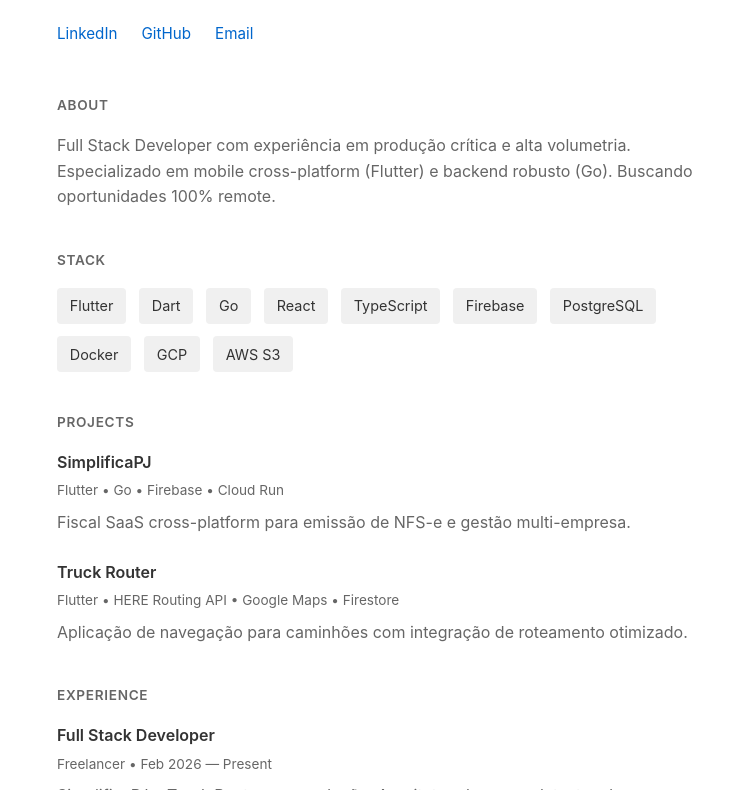
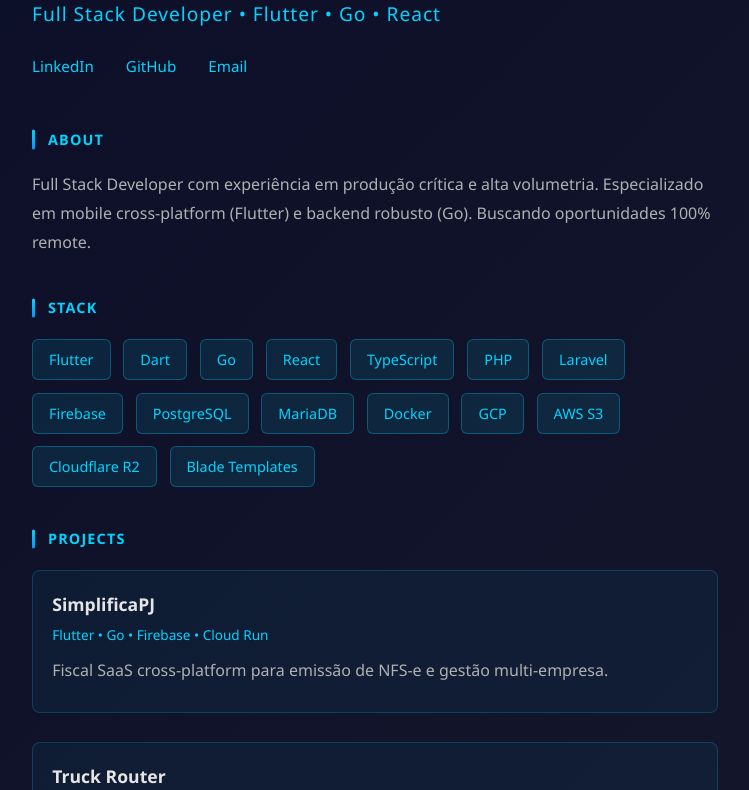
Before and after one commit to pedrolucas201/pedrolucas201.github.io, a plain HTML site: page index.html in a window 1280 px wide. Shown: the part 134-924 px from the top of the page, without its empty margins (265-1014 px from the left). Drawn offline with Linux system fonts and the light colour scheme.

Commit message:
Revamp styles and update project experience section

```diff
--- a/index.html
+++ b/index.html
@@ -12,115 +12,146 @@
         }
 
         body {
-            font-family: -apple-system, BlinkMacSystemFont, 'Segoe UI', Roboto, Oxygen, Ubuntu, Cantarell, sans-serif;
+            font-family: 'Segoe UI', Roboto, 'Helvetica Neue', sans-serif;
             line-height: 1.6;
-            color: #333;
-            background: #fff;
-        }
-
-        @media (prefers-color-scheme: dark) {
-            body {
-                background: #0a0a0a;
-                color: #e5e5e5;
-            }
+            background: linear-gradient(135deg, #0a0e27 0%, #1a1a2e 100%);
+            color: #e5e5e5;
+            min-height: 100vh;
         }
 
         .container {
-            max-width: 700px;
+            max-width: 750px;
             margin: 0 auto;
-            padding: 2rem;
+            padding: 3rem 2rem;
         }
 
         header {
             margin-bottom: 3rem;
+            animation: fadeInDown 0.6s ease-out;
+        }
+
+        @keyframes fadeInDown {
+            from {
+                opacity: 0;
+                transform: translateY(-20px);
+            }
+            to {
+                opacity: 1;
+                transform: translateY(0);
+            }
         }
 
         h1 {
-            font-size: 2.5rem;
-            font-weight: 600;
+            font-size: 3rem;
+            font-weight: 700;
             margin-bottom: 0.5rem;
             letter-spacing: -0.02em;
+            background: linear-gradient(135deg, #00d4ff 0%, #0099ff 100%);
+            -webkit-background-clip: text;
+            -webkit-text-fill-color: transparent;
+            background-clip: text;
         }
 
         .title {
-            font-size: 1.1rem;
-            color: #666;
+            font-size: 1.2rem;
+            color: #00d4ff;
             margin-bottom: 1.5rem;
-        }
-
-        @media (prefers-color-scheme: dark) {
-            .title {
-                color: #aaa;
-            }
+            font-weight: 300;
+            letter-spacing: 0.05em;
         }
 
         .links {
             display: flex;
-            gap: 1.5rem;
+            gap: 2rem;
             margin-bottom: 3rem;
             font-size: 0.95rem;
         }
 
         a {
-            color: #0066cc;
+            color: #00d4ff;
             text-decoration: none;
-            border-bottom: 1px solid transparent;
-            transition: border-color 0.2s;
+            border-bottom: 2px solid transparent;
+            transition: all 0.3s;
+            font-weight: 500;
         }
 
         a:hover {
-            border-bottom-color: #0066cc;
-        }
-
-        @media (prefers-color-scheme: dark) {
-            a {
-                color: #5ea8ff;
-            }
-            a:hover {
-                border-bottom-color: #5ea8ff;
-            }
+            border-bottom-color: #00d4ff;
+            color: #00f0ff;
         }
 
         section {
             margin-bottom: 2.5rem;
+            animation: fadeInUp 0.6s ease-out;
+            animation-fill-mode: both;
+        }
+
+        section:nth-child(2) { animation-delay: 0.1s; }
+        section:nth-child(3) { animation-delay: 0.2s; }
+        section:nth-child(4) { animation-delay: 0.3s; }
+        section:nth-child(5) { animation-delay: 0.4s; }
+
+        @keyframes fadeInUp {
+            from {
+                opacity: 0;
+                transform: translateY(20px);
+            }
+            to {
+                opacity: 1;
+                transform: translateY(0);
+            }
         }
 
         h2 {
-            font-size: 1.1rem;
+            font-size: 0.9rem;
             font-weight: 600;
-            margin-bottom: 1rem;
+            margin-bottom: 1.2rem;
             text-transform: uppercase;
-            letter-spacing: 0.05em;
-            font-size: 0.85rem;
-            color: #666;
+            letter-spacing: 0.08em;
+            color: #00d4ff;
+            position: relative;
+            padding-left: 1rem;
         }
 
-        @media (prefers-color-scheme: dark) {
-            h2 {
-                color: #aaa;
-            }
+        h2::before {
+            content: '';
+            position: absolute;
+            left: 0;
+            top: 50%;
+            transform: translateY(-50%);
+            width: 3px;
+            height: 1.2rem;
+            background: linear-gradient(180deg, #00d4ff 0%, #0099ff 100%);
+            border-radius: 2px;
         }
 
         .project {
-            margin-bottom: 1.5rem;
+            margin-bottom: 1.8rem;
+            padding: 1.2rem;
+            background: rgba(0, 212, 255, 0.05);
+            border: 1px solid rgba(0, 212, 255, 0.2);
+            border-radius: 8px;
+            transition: all 0.3s;
+        }
+
+        .project:hover {
+            border-color: rgba(0, 212, 255, 0.5);
+            background: rgba(0, 212, 255, 0.1);
+            transform: translateX(4px);
         }
 
         .project h3 {
-            font-size: 1rem;
+            font-size: 1.1rem;
             font-weight: 600;
-            margin-bottom: 0.3rem;
+            margin-bottom: 0.4rem;
+            color: #e5e5e5;
         }
 
         .tech {
             font-size: 0.85rem;
-            color: #666;
-            margin-bottom: 0.5rem;
-        }
-
-        @media (prefers-color-scheme: dark) {
-            .tech {
-                color: #aaa;
-            }
+            color: #00d4ff;
+            margin-bottom: 0.6rem;
+            font-weight: 500;
         }
 
         .skills {
@@ -130,26 +161,44 @@
         }
 
         .skill {
-            padding: 0.4rem 0.8rem;
-            background: #f0f0f0;
-            border-radius: 4px;
+            padding: 0.5rem 1rem;
+            background: rgba(0, 212, 255, 0.1);
+            border: 1px solid rgba(0, 212, 255, 0.3);
+            border-radius: 6px;
             font-size: 0.9rem;
+            color: #00d4ff;
+            transition: all 0.3s;
         }
 
-        @media (prefers-color-scheme: dark) {
-            .skill {
-                background: #1a1a1a;
-            }
+        .skill:hover {
+            background: rgba(0, 212, 255, 0.2);
+            border-color: rgba(0, 212, 255, 0.6);
+            transform: translateY(-2px);
         }
 
         .desc {
-            color: #666;
-            margin-bottom: 1rem;
+            color: #b0b0b0;
+            margin-bottom: 0.5rem;
+            line-height: 1.8;
         }
 
-        @media (prefers-color-scheme: dark) {
-            .desc {
-                color: #aaa;
+        .experience-date {
+            font-size: 0.85rem;
+            color: #666;
+            margin-bottom: 0.5rem;
+        }
+
+        @media (max-width: 600px) {
+            h1 {
+                font-size: 2rem;
+            }
+
+            .container {
+                padding: 2rem 1.5rem;
+            }
+
+            .links {
+                gap: 1.5rem;
             }
         }
     </style>
@@ -179,11 +228,16 @@
                 <div class="skill">Go</div>
                 <div class="skill">React</div>
                 <div class="skill">TypeScript</div>
+                <div class="skill">PHP</div>
+                <div class="skill">Laravel</div>
                 <div class="skill">Firebase</div>
                 <div class="skill">PostgreSQL</div>
+                <div class="skill">MariaDB</div>
                 <div class="skill">Docker</div>
                 <div class="skill">GCP</div>
                 <div class="skill">AWS S3</div>
+                <div class="skill">Cloudflare R2</div>
+                <div class="skill">Blade Templates</div>
             </div>
         </section>
 
@@ -207,13 +261,22 @@
             <h2>Experience</h2>
             <div class="project">
                 <h3>Full Stack Developer</h3>
-                <p class="tech">Freelancer • Feb 2026 — Present</p>
+                <p class="tech">Invo Consulting</p>
+                <p class="experience-date">Feb 2026 — Present</p>
                 <p class="desc">SimplificaPJ e Truck Router em produção. Arquitetura hexagonal, testes de integração, CI/CD em GCP e AWS.</p>
             </div>
 
             <div class="project">
                 <h3>Full Stack Developer</h3>
-                <p class="tech">Virtual Vision • Nov 2024 — Jan 2026</p>
+                <p class="tech">PierFans</p>
+                <p class="experience-date">Jun 2026 — Present</p>
+                <p class="desc">Desenvolvimento e manutenção de features em Laravel, otimização de queries e schema em MariaDB. Integração e gerenciamento de assets no Cloudflare R2, code review e garantia de qualidade em produção.</p>
+            </div>
+
+            <div class="project">
+                <h3>Full Stack Developer</h3>
+                <p class="tech">Virtual Vision</p>
+                <p class="experience-date">Nov 2024 — Jan 2026</p>
                 <p class="desc">ConectaSUAS: governo SaaS multi-tenant, 5 municípios, alta transação. Java, JSP, PostgreSQL, React.</p>
             </div>
         </section>
```
